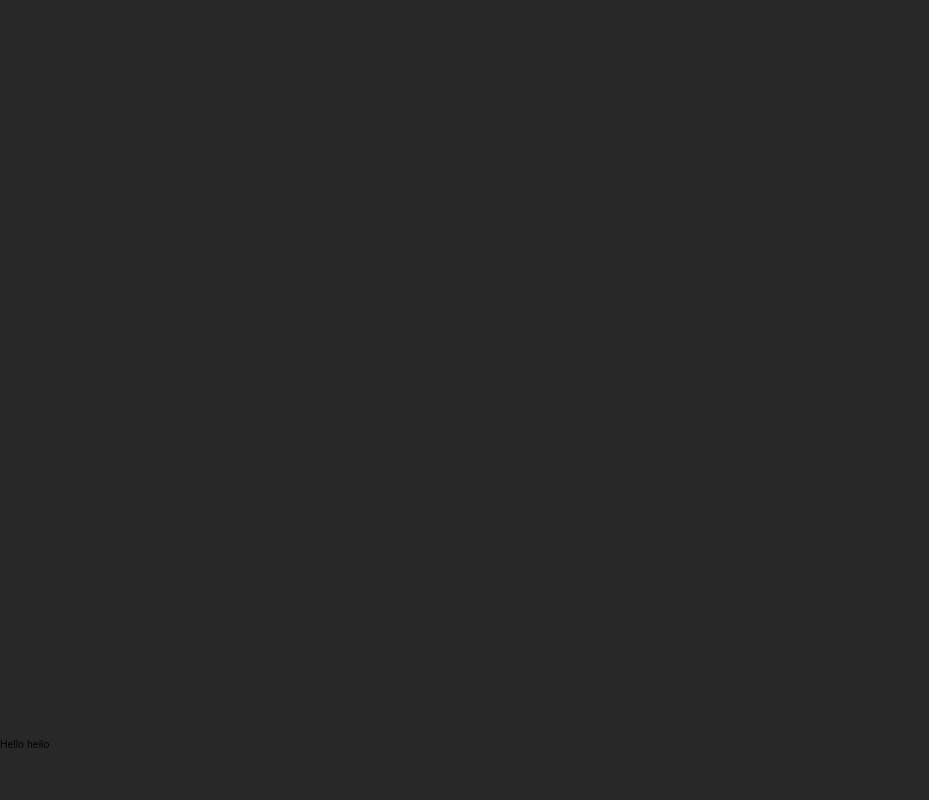
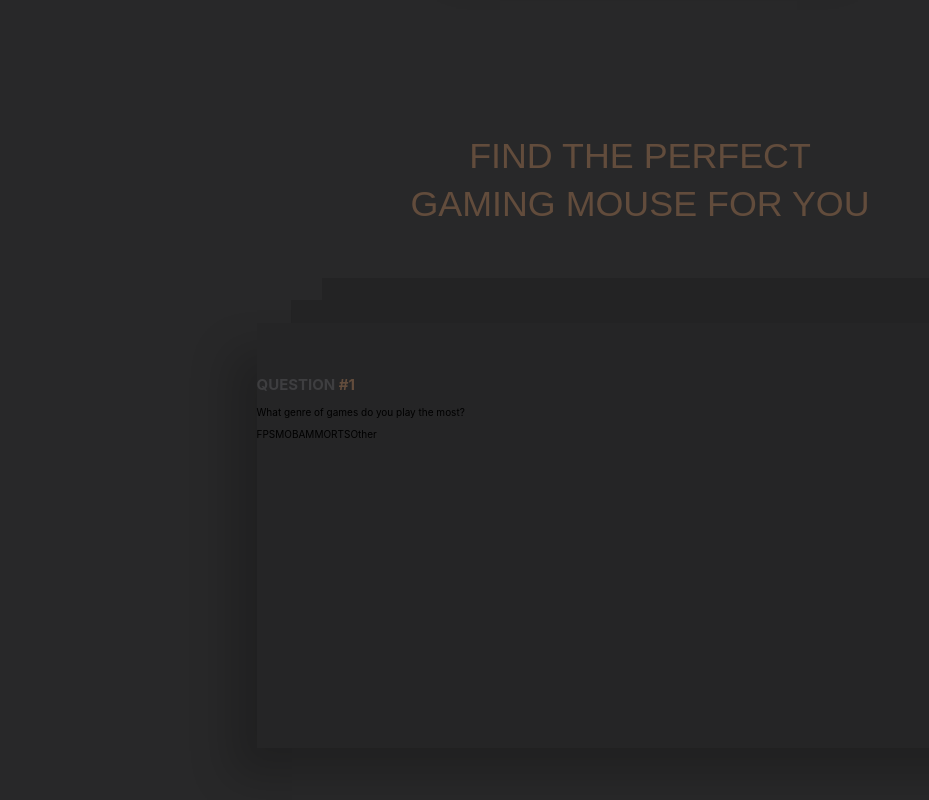
Before and after one commit to piotr-so/steelseries-homepage-project, a React (Create React App) app: page / in a window 1280 px wide. Shown: the part 1540-2340 px from the top of the page, without its empty margins (0-929 px from the left). Built offline with nearby package versions, Linux system fonts and the light colour scheme.

Commit message:
positioning fixes of previous components, needed for product-guide positioning; basic layout setting for product-guide

```diff
--- /dev/null
+++ b/src/assets/data/survey-data.json
@@ -0,0 +1,56 @@
+{
+    "Headset" : {
+        "card1" : {
+            "question" : "Filler question?",
+            "answers": ["Option1", "Option2", "Option3", "Option4"]
+        },
+        "card2" : {
+            "question" : "Filler question?",
+            "answers": ["Option1", "Option2", "Option3", "Option4"]
+        },
+        "card3": {
+            "question" : "Filler question?",
+            "answers": ["Option1", "Option2", "Option3", "Option4"]
+        },
+        "card4" : {
+            "question" : "Filler question?",
+            "answers": ["Option1", "Option2", "Option3", "Option4"]
+        },
+        "card5" : {
+            "question" : "Filler question?",
+            "answers": ["Option1", "Option2", "Option3", "Option4"]
+        }
+    },
+    "Mouse" : {
+        "card1" : {
+            "question" : "What genre of games do you play the most?",
+            "answers": ["FPS", "MOBA", "MMO", "RTS", "Other"]
+        },
+        "card2" : {
+            "question" : "What is your preffered grip type?",
+            "answers" : ["CLAW", "FINGERTIP", "PALM"]
+        },
+        "card3": {
+            "question" : "Do you preffer using mousepad or just desk top?",
+            "answers" : ["Mousepad", "Desk top only"]
+        }
+    },
+    "Keyboard" : {
+        "card1" : {
+            "question" : "Do you enjoy 'click sound'?",
+            "answers": ["Yes", "No"]
+        },
+        "card2" : {
+            "question" : "Filler question?",
+            "answers": ["Option1", "Option2", "Option3", "Option4"]
+        },
+        "card3": {
+            "question" : "Filler question?",
+            "answers": ["Option1", "Option2", "Option3", "Option4"]
+        },
+        "card4" : {
+            "question" : "Filler question?",
+            "answers": ["Option1", "Option2", "Option3", "Option4"]
+        }
+    }
+}
--- a/src/components/Product.module.scss
+++ b/src/components/Product.module.scss
@@ -3,7 +3,6 @@
     width: 320px;
     height: 440px;
     box-shadow: 7px 9px 32px 4px rgba(#000000, .3);
-    top: 50%;
     left: 50%;
     transition: transform .6s, z-index .5s, width .6s, height .6s;
 
--- a/src/components/ProductCarousel.module.scss
+++ b/src/components/ProductCarousel.module.scss
@@ -1,8 +1,8 @@
 .carousel {
-    margin: 0 auto;
+    position: relative;
     width: 904px;
-    height: 650px;
-    position: relative;
+
+    margin: 102px auto 0;
 
     h1 {
         text-align: center;
@@ -10,10 +10,13 @@
         font-size: 3.585rem;
         font-weight: 400;
         color: #624C3C;
+        margin: 0 auto;
     }
 }
 
 .wrapper {
     display: flex;
     position: relative;
+    height: 550px;
+    margin-top: 46px;
 }
--- a/src/components/ProductGuide.js
+++ b/src/components/ProductGuide.js
@@ -1,12 +1,29 @@
 import React, { Component } from 'react';
 import styles from './ProductGuide.module.scss';
+import surveyData from '../assets/data/survey-data.json';
 
 class ProductGuide extends Component {
     render() {
         const { textToRender } = this.props;
         return (
             <div className={styles.wrapper}>
-        <h1>{textToRender}</h1>
+                <h1>FIND THE PERFECT<br />GAMING {textToRender.toUpperCase()} FOR YOU</h1>
+                <div className={styles.cardWrapper}>
+                    <div className={`${styles.card} ${styles.card1}`}>
+                        <div className={styles.content}>
+                            <h2>QUESTION <span>#1</span></h2>
+                            <p>{surveyData['Mouse'].card1.question}</p>
+                            <div className={styles.variantsWrapper}>
+                                {surveyData['Mouse'].card1.answers.map(variants => (
+                                    <div>{variants}</div>
+                                ))}
+                            </div>
+                        </div>
+                    </div>
+                    <div className={`${styles.card} ${styles.card2}`}></div>
+                    <div className={`${styles.card} ${styles.card3}`}></div>
+                </div>
+
             </div>
         );
     }
--- a/src/components/ProductGuide.module.scss
+++ b/src/components/ProductGuide.module.scss
@@ -1,13 +1,71 @@
 .wrapper {
-    margin: 0 auto;
     max-width: 767px;
     height: 818px;
+    margin: 171px auto 0 auto;
 
     h1 {
+        width: 70%;
         text-align: center;
         font-family: Arial, sans-serif;
         font-size: 3.585rem;
         font-weight: 400;
         color: #624C3C;
+        margin: 0 auto;
+        line-height: 48px;
     }
 }
+
+.cardWrapper {
+    position: relative;
+    height: 470px;
+    margin-top: 50px;
+}
+
+.card {
+
+    width: 767px;
+    height: 425px;
+    box-shadow: -26.1px 28.98px 40px rgba(#000000, .2);
+}
+
+.card1 {
+    position: absolute;
+    bottom: 0;
+    background-color: #252526;
+    z-index: 3;
+}
+
+.card2 {
+    position: absolute;
+    width: 700px;
+    height: 387px;
+    background-color: #232324;
+    margin: 22px 34px 61px 34.5px;
+    box-shadow: none;
+    z-index: 2;
+}
+
+.card3 {
+    position: absolute;
+    width: 640px;
+    height: 353px;
+    background-color: #232324;
+    margin: 0 64px 117px 65.5px;
+    box-shadow: none;
+    z-index: 1;
+}
+
+.content {
+    margin: 52px 0 59.5px 0;
+    h2 {
+        color: #3E3E40;
+    }
+    span {
+        color: #624C3C;
+    }
+}
+
+.variantsWrapper {
+    display: flex;
+    height: 76px;
+}
```
Lines whose indentation alone changed are shown as unchanged.
